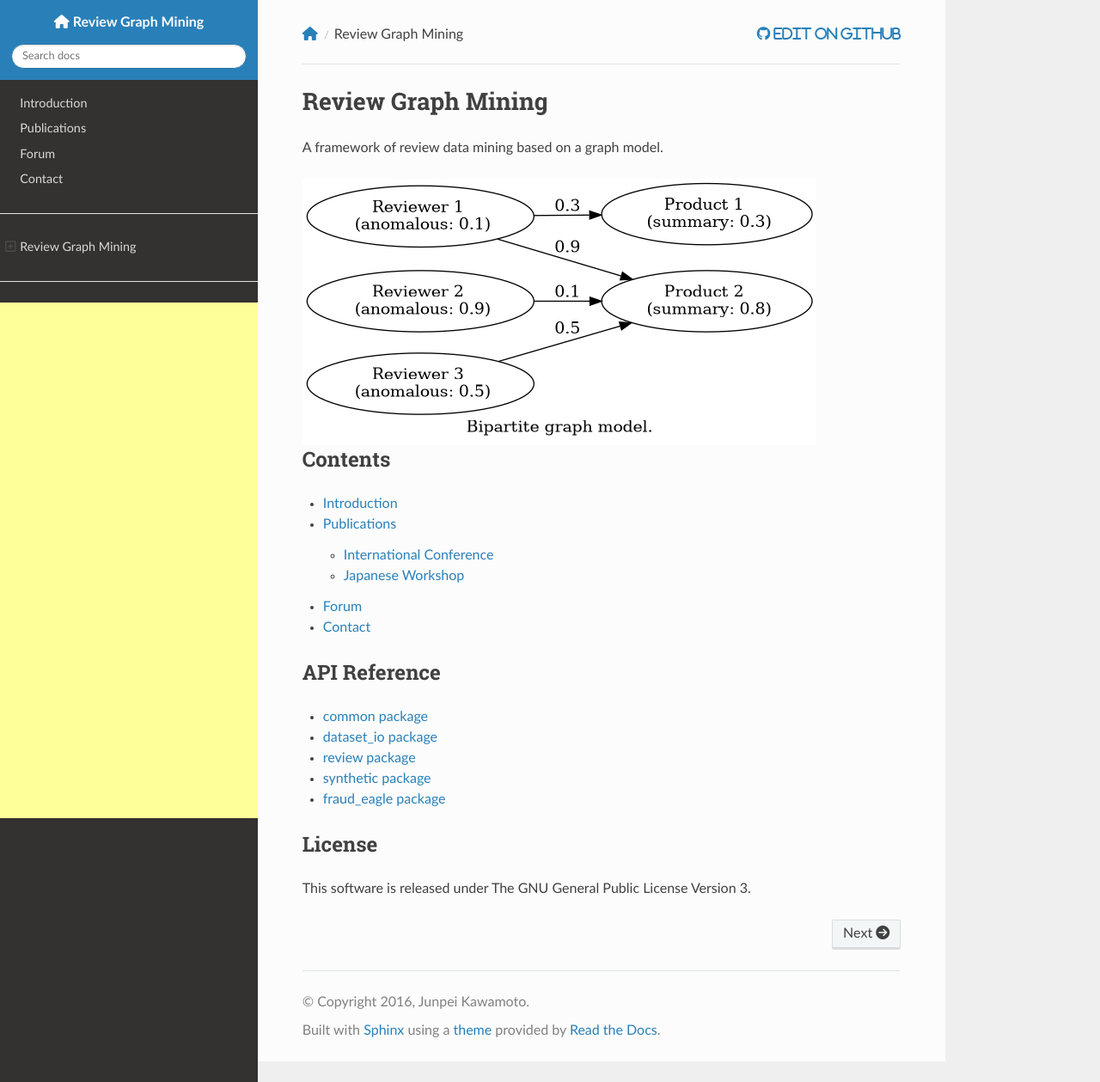
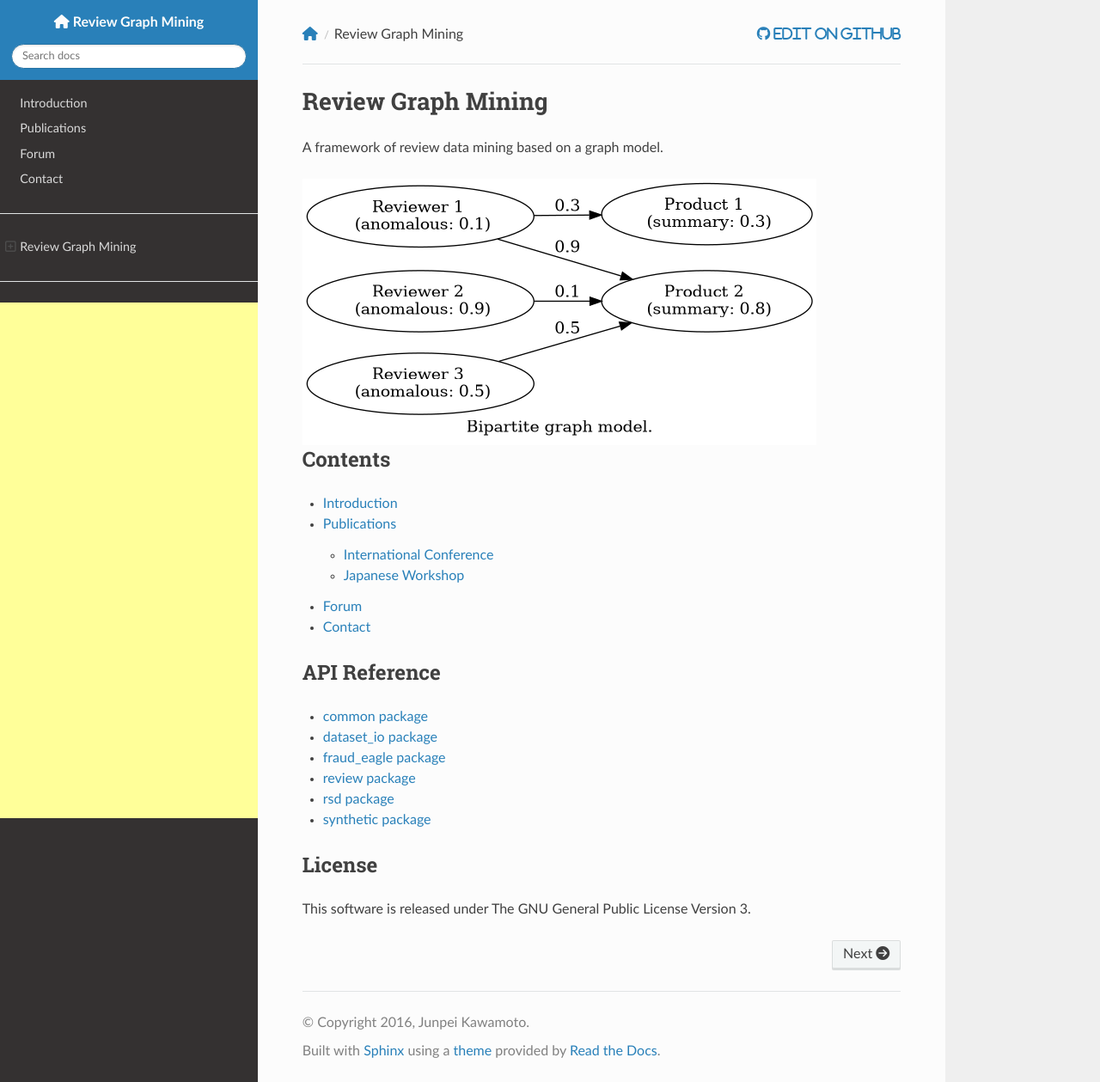
Before and after one commit to rgmining/rgmining.github.io, a Sphinx documentation site: the page built from source/index.rst, in a window 1280 px wide and 1259 px high. Shown: the whole window at 86% size. Built offline with Sphinx 7.4.7 and the Read the Docs theme 2.0.0, drawn with Linux system fonts in a browser that asks for light colours; nearby versions of some CDN libraries.

Commit message:
Add a link to RSD package.

```diff
--- a/source/_templates/layout.html
+++ b/source/_templates/layout.html
@@ -2,7 +2,7 @@
 
 {% block extrahead %}
 <meta name="title" content="Review Graph Mining documentation"/>
-<meta name="keywords" content="review,data mining,algorithm"/>
+<meta name="keywords" content="review,fraud,detect,data mining"/>
 <meta name="description" content="A framework of review data mining based on a graph model."/>
 
 <meta property="og:type" content="article"/>
--- a/source/index.rst
+++ b/source/index.rst
@@ -38,9 +38,10 @@ API Reference
 ---------------
 * `common package </common>`_
 * `dataset_io package </dataset-io>`_
+* `fraud_eagle package </fraud-eagle>`_
 * `review package </review>`_
+* `rsd package </rsd>`_
 * `synthetic package </synthetic>`_
-* `fraud_eagle package </fraud-eagle>`_
 
 
 License
```
